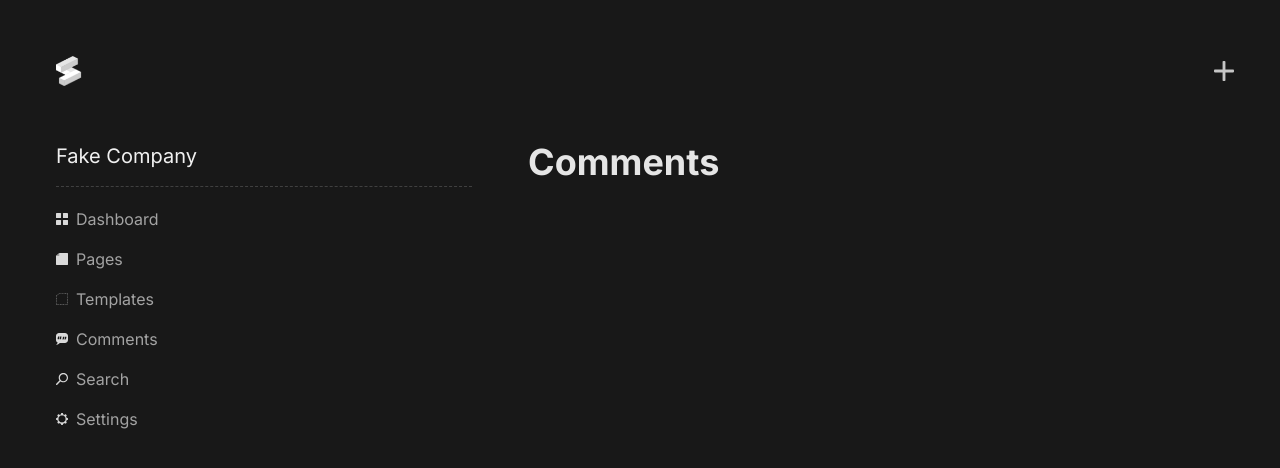
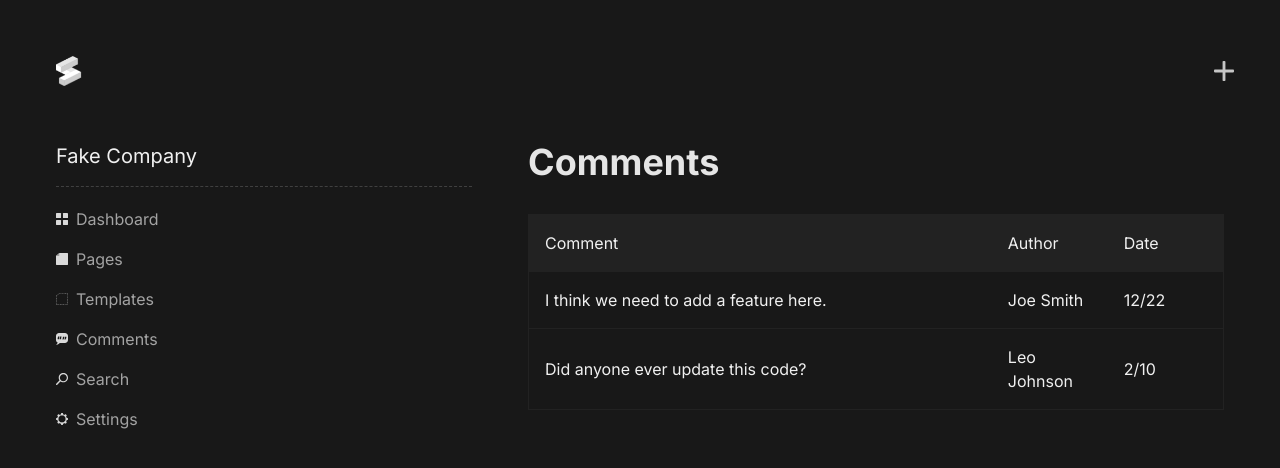
Before and after one commit to jacobthomasjohnson/suffice, a Next.js app: page /comments in a window 1280 px wide. Shown: the top 468 px of the page. Built offline with nearby package versions, Linux system fonts and the light colour scheme.

Commit message:
Beginning to implement search module.

```diff
--- a/app/comments/page.js
+++ b/app/comments/page.js
@@ -9,6 +9,45 @@ export const Comments = () => {
   return (
     <>
       <h1>Comments</h1>
+      <table className="w-full default-table comments-table">
+        <thead>
+          <tr>
+            <td>
+              Comment
+            </td>
+            <td>
+              Author
+            </td>
+            <td>
+              Date
+            </td>
+          </tr>
+        </thead>
+        <tbody>
+          <tr>
+            <td className="table-link">
+              I think we need to add a feature here.
+            </td>
+            <td className="table-link">
+              Joe Smith
+            </td>
+            <td>
+              12/22
+            </td>
+          </tr>
+          <tr>
+            <td className="table-link">
+              Did anyone ever update this code?
+            </td>
+            <td className="table-link">
+              Leo Johnson
+            </td>
+            <td>
+              2/10
+            </td>
+          </tr>
+        </tbody>
+      </table>
     </>
   );
 };
--- /dev/null
+++ b/app/components/HoverSearch.js
@@ -0,0 +1,30 @@
+"use client";
+
+import { useEffect } from "react";
+import useStore from "../zustand/store";
+
+export const HoverSearch = () => {
+      const searchOpen = useStore((state) => state.searchOpen);
+      const setSearchOpen = useStore((state) => state.setSearchOpen);
+
+      useEffect(() => {
+            window.addEventListener('keydown', (e) => {
+                  if(e.key === "Escape") {
+                        setSearchOpen(!searchOpen);
+                  }
+            })
+      }, [])
+
+      return (
+            <div className={`w-full h-full fixed top-0 left-0 z-50 ${searchOpen ? 'opacity-100 pointer-events-auto' : 'opacity-0 pointer-events-none'}`}>
+                  <div className="fixed z-40 top-0 left-0 right-0 bottom-0 bg-[#11111150] backdrop-blur-sm"></div>
+                  <div className="fixed top-1/4 z-50 w-full flex items-center justify-center">
+                        <div className="w-4/5">
+                              <input type="text" className="w-full h-full text-2xl rounded-2xl p-8 bg-[rgba(255,255,255,0.1)] backdrop-blur-xl focus:outline-none" placeholder="What are you looking for?" />
+                        </div>
+                  </div>
+            </div>
+      )
+}
+
+export default HoverSearch;
--- a/app/globals.css
+++ b/app/globals.css
@@ -218,3 +218,38 @@ body,
 .sortable-item {
   @apply  m-0 p-0 h-[48px];
 }
+
+.default-table {
+  @apply my-8
+}
+
+.default-table td {
+  @apply p-4;
+}
+
+.default-table tr {
+  @apply w-full border border-[#222222] border-t-0;
+}
+
+.default-table thead {
+  @apply bg-[#222222] border-t border-[#222222];
+}
+
+.table-link {
+}
+
+.table-link:hover {
+  @apply text-blue-400 underline cursor-pointer;
+}
+
+.comments-table td:nth-child(1) {
+  @apply w-2/3;
+}
+
+.comments-table td:nth-child(2) {
+  @apply w-1/6;
+}
+
+.comments-table td:nth-child(3) {
+  @apply w-1/6;
+}
--- a/app/layout.js
+++ b/app/layout.js
@@ -5,14 +5,22 @@ import Image from "next/image";
 import CreatePage from "./components/CreatePage";
 import useStore from "./zustand/store";
 import { useEffect } from "react";
+import HoverSearch from "./components/HoverSearch";
 
 export default function RootLayout({ children }) {
   const createModalOpen = useStore((state) => state.createModalOpen);
   const setCreateModalOpen = useStore((state) => state.setCreateModalOpen);
 
+  const searchOpen = useStore((state) => state.searchOpen);
+  const setSearchOpen = useStore((state) => state.setSearchOpen);
+
   const createPage = () => {
     setCreateModalOpen(!createModalOpen);
   };
+
+  const toggleSearch = () => {
+    setSearchOpen(!searchOpen);
+  }
 
   useEffect(() => {
     document.body.style.overflow = createModalOpen ? "hidden" : "auto";
@@ -26,15 +34,13 @@ export default function RootLayout({ children }) {
       <body className="hide-scrollbar">
         {/* Modal overlay */}
         <div
-          className={`fixed z-20 transition-all duration-200 top-0 left-0 right-0 bottom-0 pointer-events-none ${
-            createModalOpen
-              ? "backdrop-blur-sm bg-[rgba(0,0,0,0.8)]"
-              : "backdrop-blur-0"
-          }`}
+          className={`fixed z-20 transition-all duration-200 top-0 left-0 right-0 bottom-0 pointer-events-none ${createModalOpen
+            ? "backdrop-blur-sm bg-[rgba(0,0,0,0.8)]"
+            : "backdrop-blur-0"
+            }`}
         ></div>
-
-        {/* The CreatePage modal with our multi-block editor */}
         <CreatePage />
+        <HoverSearch />
 
         <header className="navbar p-14 flex justify-between items-center">
           <div className="logo">
@@ -46,9 +52,8 @@ export default function RootLayout({ children }) {
           </div>
           <div className="nav flex items-center justify-center">
             <div
-              className={`fixed z-30 m-12 w-[30px] h-[30px] hover:cursor-pointer flex items-center justify-center rounded-full outline-neutral-300 transition-all duration-75 opacity-90 hover:opacity-100 ${
-                createModalOpen ? "rotate-45" : "rotate-0"
-              }`}
+              className={`fixed z-30 m-12 w-[30px] h-[30px] hover:cursor-pointer flex items-center justify-center rounded-full outline-neutral-300 transition-all duration-75 opacity-90 hover:opacity-100 ${createModalOpen ? "rotate-45" : "rotate-0"
+                }`}
               onClick={createPage}
             >
               <Image
--- a/app/page.js
+++ b/app/page.js
@@ -14,6 +14,11 @@ export const Dashboard = () => {
   const [recentActivityHeight, setRecentActivityHeight] = useState(0);
   const createModalOpen = useStore((state) => state.createModalOpen);
   const setCreateModalOpen = useStore((state) => state.setCreateModalOpen);
+  const searchOpen = useStore((state) => state.searchOpen);
+  const setSearchOpen = useStore((state) => state.setSearchOpen);
+  const toggleSearch = () => {
+    setSearchOpen(!searchOpen);
+  }
   const createPage = () => {
     setCreateModalOpen(!createModalOpen);
   };
@@ -48,7 +53,7 @@ export const Dashboard = () => {
       <h2>Quick Actions</h2>
       <div className="flex items-center gap-2 border-neutral-800">
         <Button icon={`/icon-add.svg`} onClick={createPage}>Create a New Page</Button>
-        <Button icon={`/icon-search.svg`}>Find a Document</Button>
+        <Button icon={`/icon-search.svg`} onClick={toggleSearch}>Find a Document</Button>
         <Button icon={`/icon-settings.svg`}>Modify a Setting</Button>
       </div>
       <hr />
--- a/app/zustand/store.js
+++ b/app/zustand/store.js
@@ -5,6 +5,8 @@ import { create } from "zustand";
 const useStore = create((set, get) => ({
     createModalOpen: false,
     setCreateModalOpen: (open) => set({ createModalOpen: open }),
+    searchOpen: false,
+    setSearchOpen: (open) => set({ searchOpen: open }),
 }));
 
 export default useStore;
```
